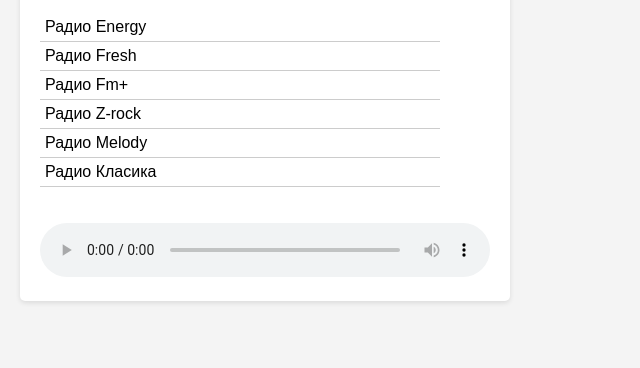
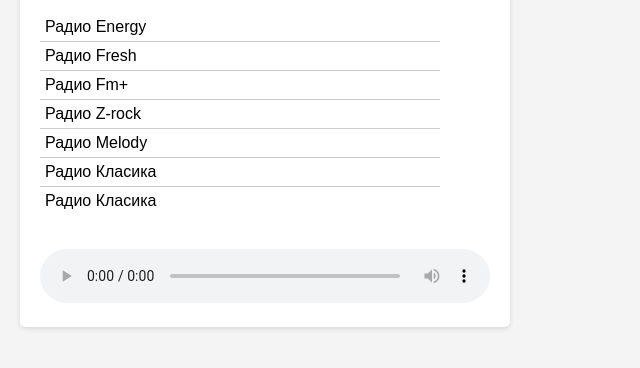
Before and after one commit to Araychev/Online-Radio, a plain HTML site: page index.html in a window 1280 px wide. Shown: the part 102-470 px from the top of the page, without its empty margins (0-640 px from the left). Drawn offline with Linux system fonts and the light colour scheme.

Commit message:
New li added

```diff
--- a/index.html
+++ b/index.html
@@ -43,6 +43,10 @@
           Радио Класика
           <span class="tooltip">Описание на Радио Класика</span>
         </li>
+        <li onclick="playStation('https://a2.vizitec.com:8001/classica.mp3')">
+          Радио Класика
+          <span class="tooltip">Описание на Радио Класика</span>
+        </li>
 
         <!-- Добавете допълнителни радио станции тук -->
       </ul>
```
